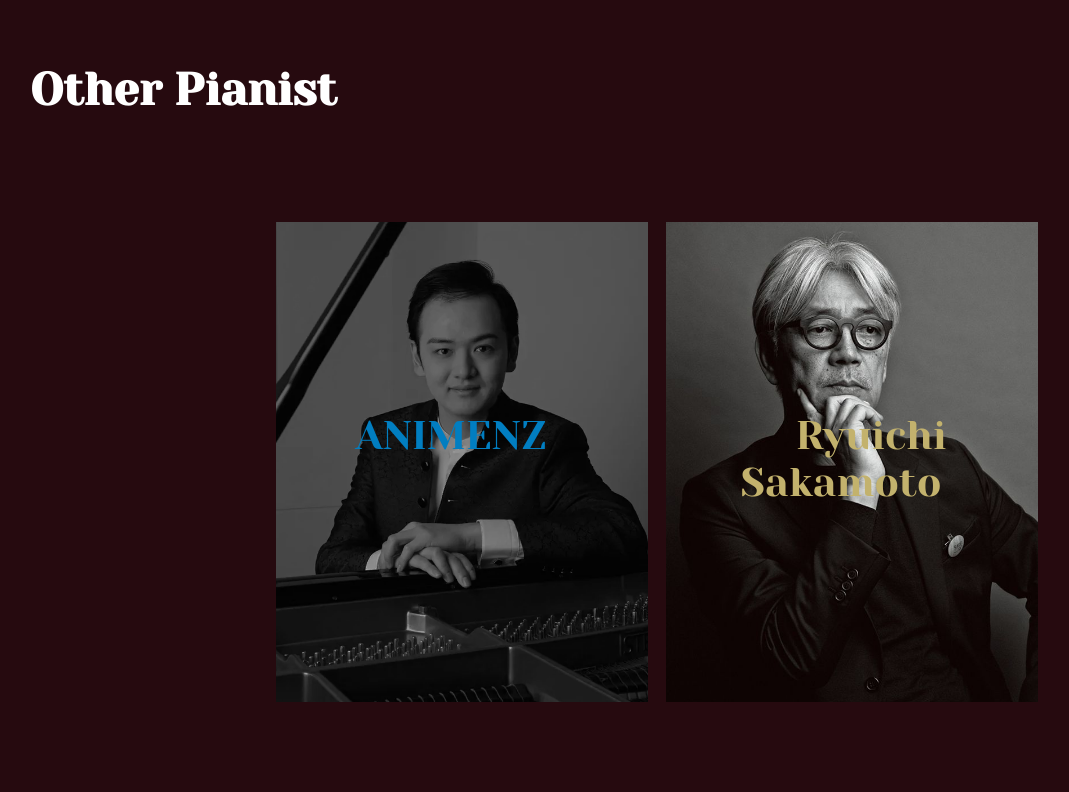
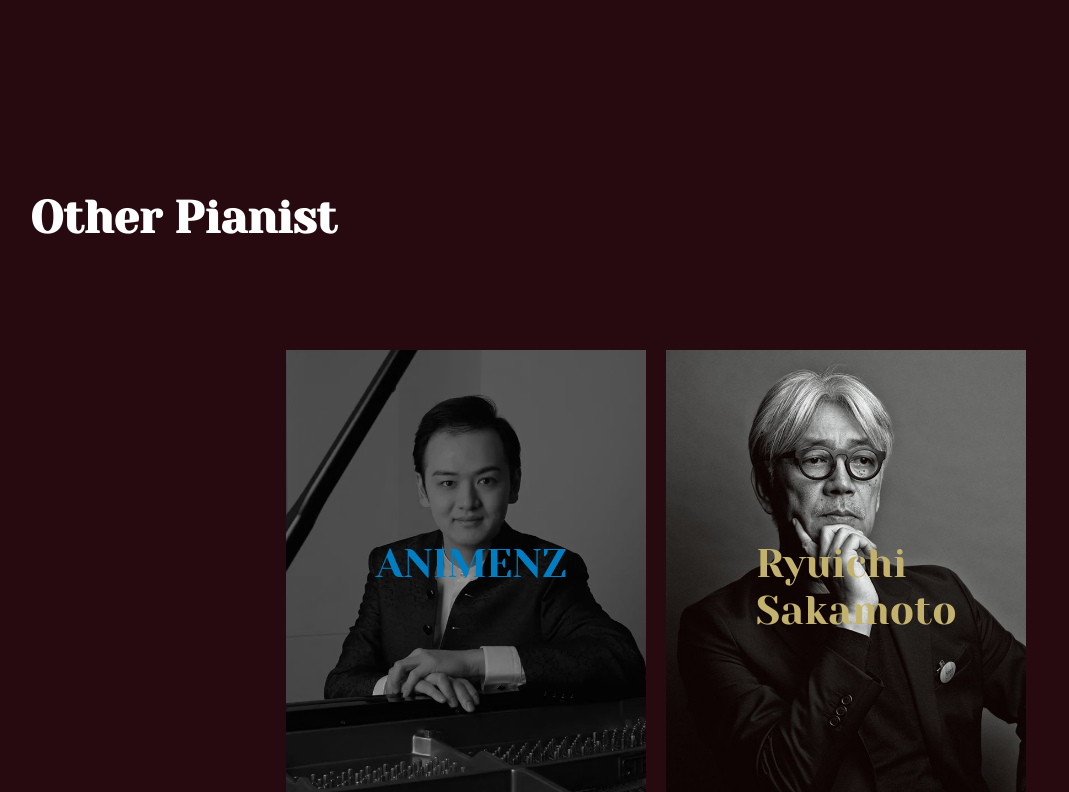
Before and after one commit to TanCheeYun/TanCheeYun.github.io, a plain HTML site: page Web/About Hiromi.html in a window 1280 px wide. Shown: the part 2916-3708 px from the top of the page, without its empty margins (14-1083 px from the left). Drawn offline with Linux system fonts and the light colour scheme.

Commit message:
About Hiromi

```diff
--- a/Web/About Hiromi.html
+++ b/Web/About Hiromi.html
@@ -23,6 +23,7 @@
         /*background*/
 
         .Title {
+
             background-image: url('images hiromi/hiromi 2.png');
             background-size: cover;
             background-position: center;
@@ -34,7 +35,6 @@
             align-items: center;
             text-align: center;
             position: relative;
-
         }
 
         .Title h1 {
@@ -48,6 +48,7 @@
             margin-bottom: 410px;
             margin-left: -650px;
             position: relative;
+
         }
 
         .Title h2 {
@@ -105,7 +106,6 @@
             background-image: url('images Hiromi/f56cffc99e2dcefe1d9999aa663d93ea\(1\)\(1\).png');
             background-position: center;
             background-repeat: no-repeat;
-            height: 50vh;
             max-lines: fit-content;
 
 
@@ -118,9 +118,8 @@
             font-family: "Yeseva One", serif;
             color: #6A222E;
             font-weight: 400;
-            margin-top: 10px;
-padding-right: 170px;
-         padding-top: 180px;
+         padding-right: 150px;
+         padding-top: 200px;
          position:relative;
 
         }
@@ -128,15 +127,13 @@ padding-right: 170px;
         .image h2 {
             position: relative;
             margin: 0 auto;
-            padding: 0 auto;
             max-width:fit-content;
             font-size: 60px;
             font-family: "Yeseva One", serif;
             color: #6A222E;
             font-weight: 400;
-
-
-            padding-left: 320px;
+            padding-bottom: 200px;
+            padding-left: 150px;
 
         }
 
@@ -185,7 +182,6 @@ margin-right: 500px;
   font-weight: 400px;
   color:#6A222E;
   margin-right: 15px;
-  flex-shrink: 0;
 }
 
 .event p {
@@ -219,7 +215,7 @@ margin-right: 500px;
 
 .pianist-card {
   position: relative;
-  width: 310px;
+  width: 300px;
   height: 400px;
 
 }
@@ -237,9 +233,10 @@ margin-right: 500px;
     text-align: center;
     font-weight: 400px;
     font-size: 40px;
-    margin: 0 auto;
-  bottom: 40px;
+  bottom: 20px;
+right: 110px;
     color: #017EC1;
+    position: relative;
 
 }
 
@@ -248,39 +245,20 @@ margin-right: 500px;
     font-size: 40px;
     font-weight: 400px;
     color: #C3B26D;
-    margin-left: 60px;
-    justify-content: center;
+    position: relative;
+    bottom: 20px;
+    right: 110px;
 }
 
 
 
 .overlay {
-  position: absolute;
-top: -10px;
-  width: 100%;
-  text-align: center;
- left: 20px;
-  padding: 200px 0;
+  position:absolute;
+top: 10px;
+ padding-right:20px;
+ margin-right: 100px;
+  padding: 200px;
 }
-
-
-
-
-
-
-
-
-
-
-
-
-
-
-
-
-
-
-
 
 
         /*footer*/
@@ -431,18 +409,6 @@ top: -10px;
   </div>
 
 
-
-
-
-
-
-
-
-
-
-
-
-
     </section>
 
 <section class="other">
@@ -470,19 +436,6 @@ top: -10px;
 
 </section>
 <br><br><br><br><br>
-
-
-
-
-
-
-
-
-
-
-
-
-
 
 
 
```
Also changed, not shown: Web/images Hiromi/hiromi3.png (added).
